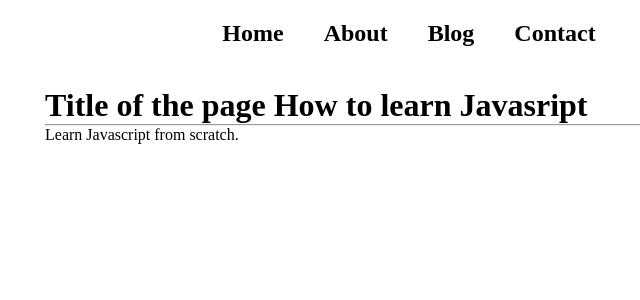
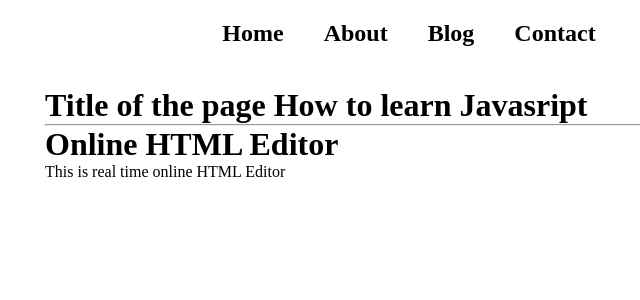
Before and after one commit to TheHimanshuDixit/Lets-Do-Blog, a Next.js app: page /blogpost/how-to-learn-javascript in a window 1280 px wide. Shown: the top 300 px of the page, without its empty margins (231-871 px from the left). Built offline with nearby package versions, Linux system fonts and the light colour scheme.

Commit message:
Render HTML text using dangerouslySetInnerHTML

```diff
--- a/blogdata/how-to-learn-javascript.json
+++ b/blogdata/how-to-learn-javascript.json
@@ -1,6 +1,7 @@
 {
     "title": "How to learn Javasript",
-    "description": "Learn Javascript from scratch",
+    "description": "<!DOCTYPE html>\r\n<html>\r\n<head>\r\n<\/head>\r\n<body>\r\n<h1>Online HTML Editor<\/h1>\r\n<div>This is real time online HTML Editor<\/div>\r\n<\/body>\r\n<\/html>",
     "author": "John Doe",
+    "metadata": "Learn javascript",
     "slug": "how-to-learn-javascript"
 }
--- a/blogdata/how-to-learn-nextjs.json
+++ b/blogdata/how-to-learn-nextjs.json
@@ -2,6 +2,7 @@
     "title": "How to learn Next Js",
     "description": "Learn Javascript from scratch",
     "author": "John Doe",
+    "metadata": "Learn Next Js",
     "slug": "how-to-learn-nextjs"
 
 }
--- a/blogdata/how-to-learn-nodejs.json
+++ b/blogdata/how-to-learn-nodejs.json
@@ -2,6 +2,7 @@
     "title": "How to learn Node js",
     "description": "Learn Javascript from scratch",
     "author": "John Doe",
+    "metadata": "Learn Node js",
     "slug": "how-to-learn-nodejs"
 
 }
--- a/pages/blogpost/[slug].js
+++ b/pages/blogpost/[slug].js
@@ -7,6 +7,9 @@ import * as fs from 'fs';
 // Step 2: Render the blog post
 
 const Slug = (props) => {
+    function createMarkup(change) {
+        return { __html: change };
+    }
     const [blog, setBlog] = useState(props.myblog)
     // const router = useRouter()
 
@@ -29,7 +32,7 @@ const Slug = (props) => {
                 Title of the page {blog && blog.title}
             </h1>
             <hr />
-            <div>{blog && blog.description}.</div>
+            {blog && <div dangerouslySetInnerHTML={createMarkup(blog.description)}></div>}
         </div>
     )
 }
```
